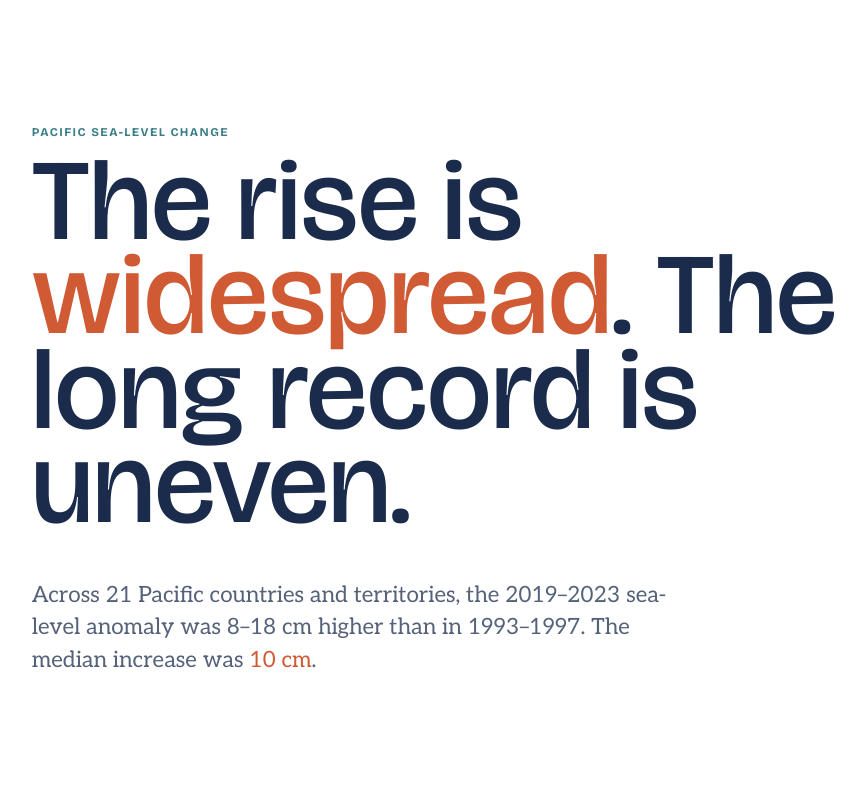
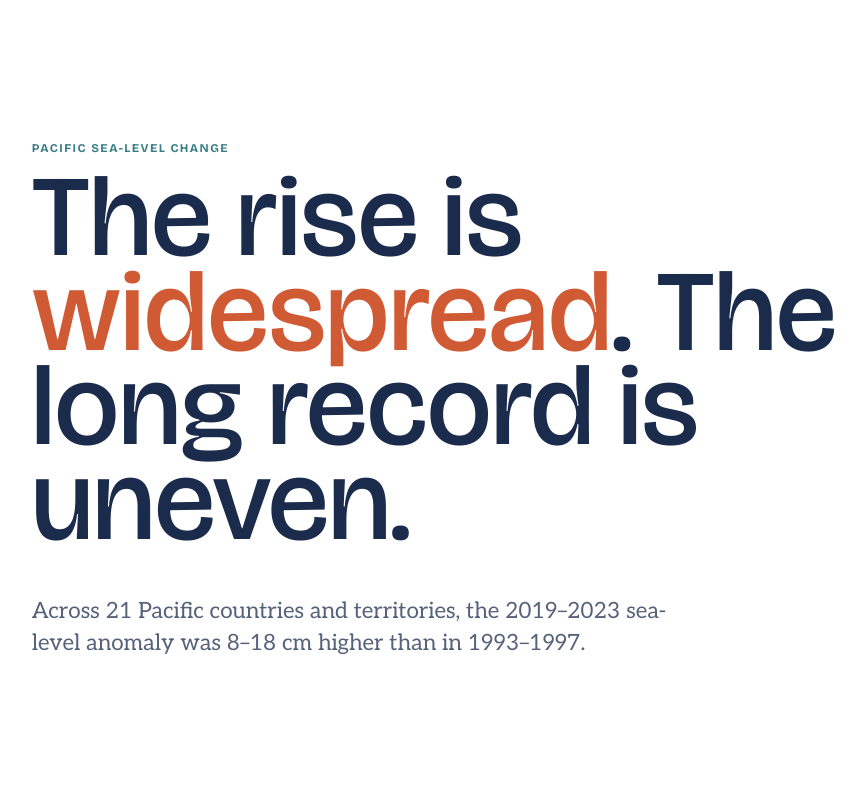
Before and after one commit to JosephBARBIERDARNAL/pacific-dataviz-challenge, a React (Vite) app: page / in a window 1280 px wide. Shown: the top 800 px of the page, without its empty margins (45-910 px from the left). Built offline with nearby package versions, Linux system fonts and the light colour scheme.

Commit message:
autopush

```diff
--- a/src/App.tsx
+++ b/src/App.tsx
@@ -16,12 +16,12 @@ export default function App() {
           <div className="hero-intro">
             <p className="hero-kicker">Pacific sea-level change</p>
             <h1 id="page-title">
-              The rise is <span className="text-highlight">widespread</span>. The long record is uneven.
+              The rise is <span className="text-highlight">widespread</span>.
+              The long record is uneven.
             </h1>
             <p className="hero-deck">
               Across 21 Pacific countries and territories, the 2019–2023
-              sea-level anomaly was 8–18 cm higher than in 1993–1997. The median
-              increase was <span className="text-highlight">10 cm</span>.
+              sea-level anomaly was 8–18 cm higher than in 1993–1997.
             </p>
           </div>
         </section>
--- a/src/components/CountryChangeChart.tsx
+++ b/src/components/CountryChangeChart.tsx
@@ -91,8 +91,7 @@ export function CountryChangeChart({ data }: CountryChangeChartProps) {
 
         <p className="chart-caption">
           Source: Pacific Data Hub, Sea level anomalies. Published annual values
-          use 0.1 m increments; period-mean changes are shown in centimetres and
-          reduce the influence of a single year.
+          use 0.1 m increments.
         </p>
       </div>
     </section>
```
